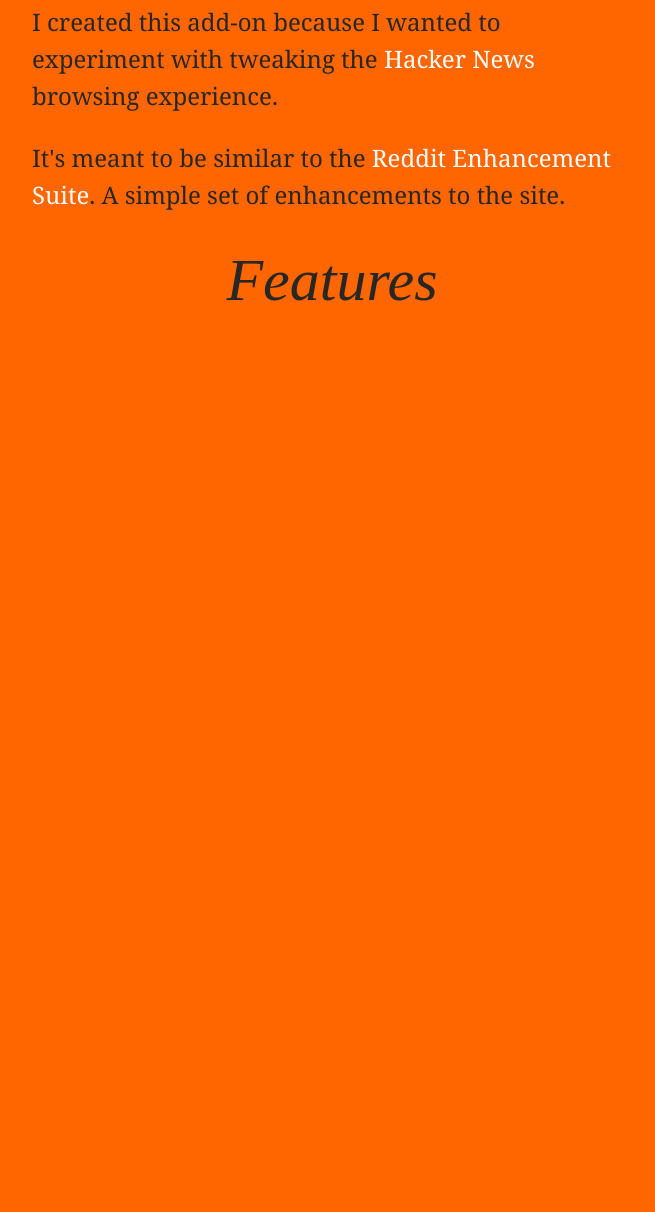
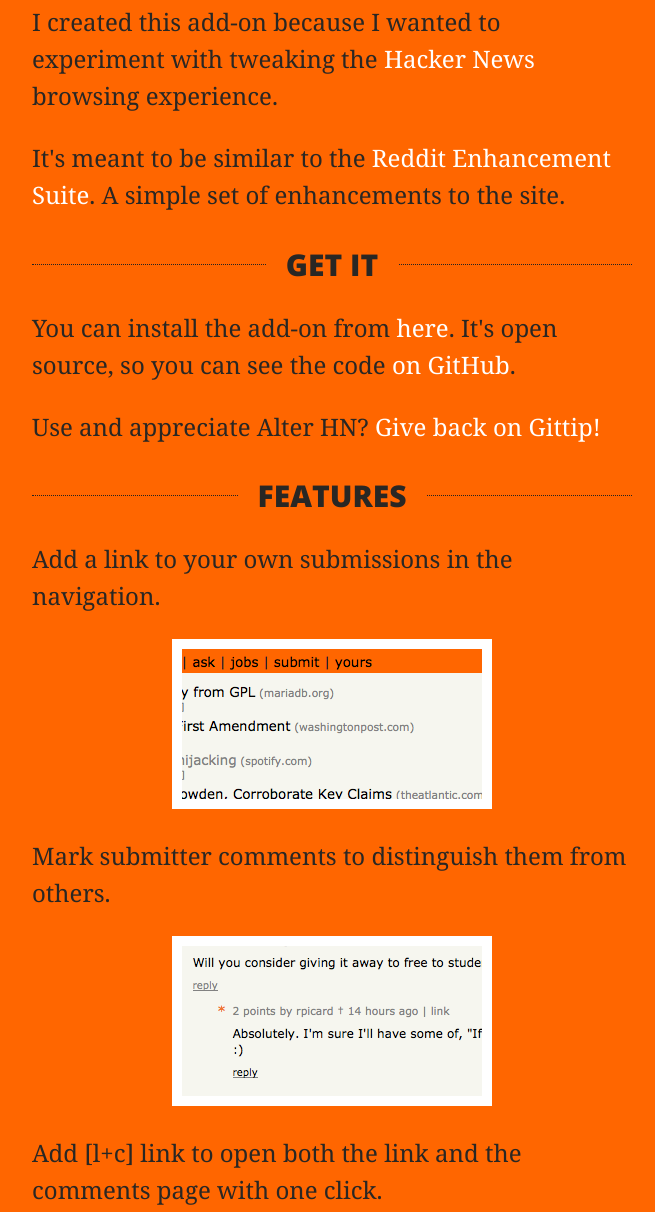
Before and after one commit to rpicard/alter-hn, a plain HTML site: page index.html in a window 1280 px wide. Shown: the part 353-1565 px from the top of the page, without its empty margins (308-963 px from the left). Before the commit the page ends 800 px from the top, so only its background shows below. Drawn offline with nearby package versions, Linux system fonts and the light colour scheme; a web font is replaced by a local one.

Commit message:
Closer to being done

```diff
--- a/index.html
+++ b/index.html
@@ -14,7 +14,20 @@
 
             <p>It's meant to be similar to the <a href="http://redditenhancementsuite.com/" target="_blank">Reddit Enhancement Suite</a>. A simple set of enhancements to the site.</p>
 
-            <h2>Features</h2>
+            <h2><span>Get it</span></h2>
+
+            <p>You can install the add-on from <a href="#">here</a>. It's open source, so you can see the code <a href="#">on GitHub</a>.
+
+            <p>Use and appreciate Alter HN? <a href="https://www.gittip.com/rpicard/">Give back on Gittip!</a>
+            <h2><span>Features</span></h2>
+            <p>Add a link to your own submissions in the navigation.</p>
+            <div class="screenshot"><img src="screenshots/yours-nav.png" /></div>
+
+            <p>Mark submitter comments to distinguish them from others.</p>
+            <div class="screenshot"><img src="screenshots/distinguish-submitter.png" /></div>
+
+            <p>Add [l+c] link to open both the link and the comments page with one click.</p>
+            <div class="screenshot"><img src="screenshots/lpc-link.png" /></div>
         </div>
     </body>
 </html>
--- a/style.css
+++ b/style.css
@@ -17,9 +17,18 @@
 }
 
 h2 {
+    border-top: 1px dotted #222222;
+    font: 30px/20px "open sans";
+    margin: 50px 0 20px 0;
     text-align: center;
-    font: 60px/35px "gentium book basic";
-    font-style: italic;
+    text-transform: uppercase;
+}
+
+h2 span {
+    background: #ff6600;
+    padding: 0 20px;
+    position: relative;
+    top: -10px;
 }
 
 p.tagline {
@@ -31,6 +40,15 @@
 
 p {
     font: 24px/1.56em georgia;
+}
+
+div.screenshot {
+    width: 100%;
+    text-align: center;
+}
+
+div.screenshot img {
+    border: 10px solid #fff;
 }
 
 a,
```
Also changed, not shown: screenshots/distinguish-submitter.png (added), screenshots/lpc-link.png (added), screenshots/yours-nav.png (added).
